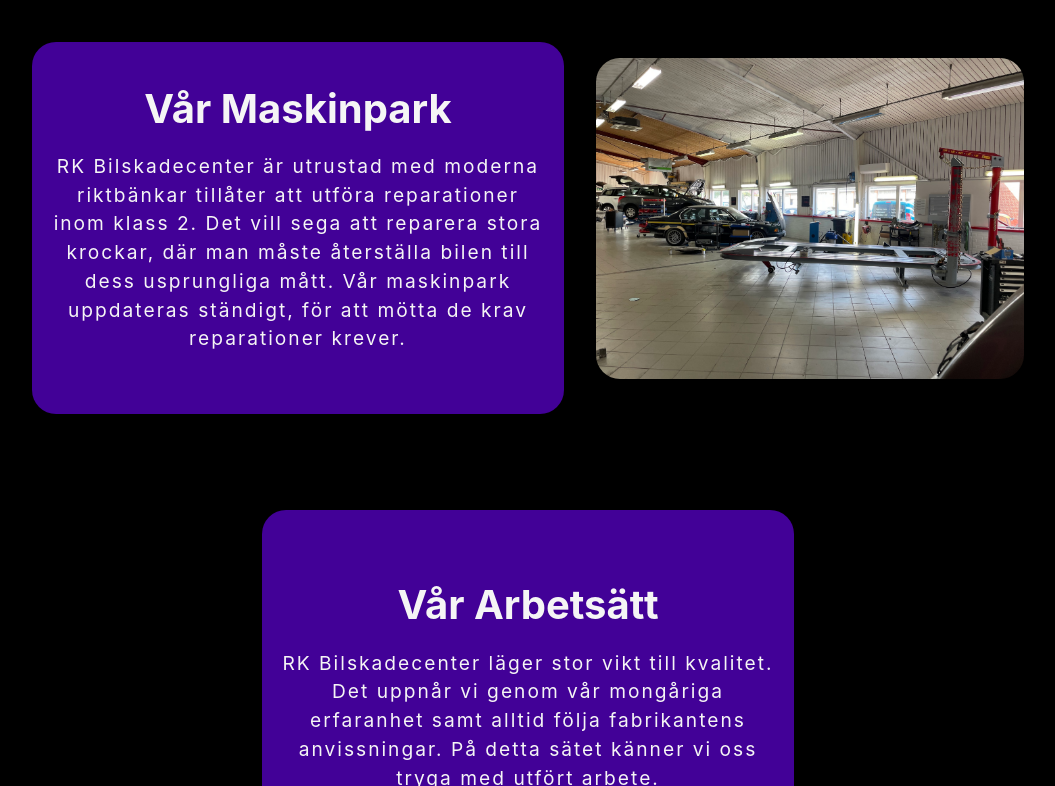
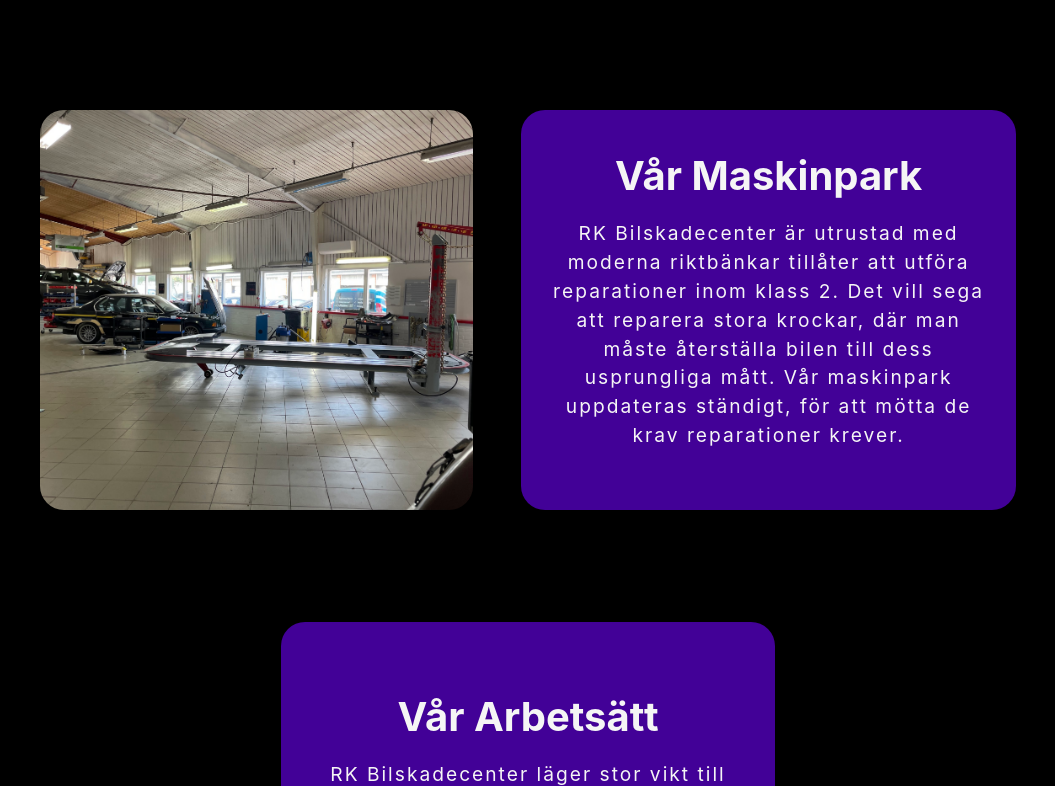
Before and after one commit to DJendryczka/react-rkbil, a React (Create React App) app: page /About in a window 1280 px wide. Shown: the part 554-1340 px from the top of the page, without its empty margins (112-1167 px from the left). Built offline with nearby package versions, Linux system fonts and the light colour scheme.

Commit message:
Ad better style for respon. in about component

```diff
--- a/src/components/Navbar.js
+++ b/src/components/Navbar.js
@@ -33,7 +33,7 @@
             <Link onClick={toggleButton} to='/'>HEM</Link>
             <Link onClick={toggleButton} to='/About'>OM OSS</Link>
             <Link to='/Services'>TJÄNSTER</Link>
-            <Link to='/Projects'>PROJEKT</Link>
+            <Link onClick={toggleButton} to='/Projects'>PROJEKT</Link>
             <Link to='/Contact'>KONTAKT</Link>
           </div>
         </div>
--- a/src/components/pages/About.js
+++ b/src/components/pages/About.js
@@ -22,6 +22,9 @@
         </div>
       </div>
       <div className='container-box'>
+      <div className='img-box'>
+          <img src={Maskinimg} alt='RK Bil dragbänk' className='img' />
+        </div>
         <div className='box'>
           <h1 className='about-tittle'>Vår Maskinpark</h1>
           <p className='about-text'>
@@ -30,17 +33,15 @@
             återställa bilen till dess usprungliga mått. Vår maskinpark uppdateras ständigt, för att mötta de krav reparationer krever.
           </p>
         </div>
-        <div className='img-box'>
-          <img src={Maskinimg} alt='RK Bil dragbänk' className='img' />
-        </div>
+
       </div>
       <div className='container-box'>
       <div className='box'>
           <h1 className='about-tittle'>Vår Arbetsätt</h1>
           <p className='about-text'>
-            RK Bilskadecenter läger stor vikt till kvalitet. Det uppnår vi genom vår mongåriga erfaranhet
-            samt  alltid följa
-            fabrikantens anvissningar. På detta sätet känner vi oss tryga med utfört arbete.
+            RK Bilskadecenter läger stor vikt till kvalitet. Det uppnår vi genom vår mångåriga erfaranhet
+            samt att vi alltid följer
+            fabrikantens anvissningar. På detta sätet känner vi oss trygga med utfört arbete.
           </p>
         </div>
       </div>
--- a/src/components/pages/Home.js
+++ b/src/components/pages/Home.js
@@ -7,8 +7,19 @@
       <video src={SplashImg} autoPlay loop muted />
       <div className='overlay'></div>
       <div className='header'>
-        <h1 className='splash-text'>Välkommen till <br/><span className='company-name'>RK Bilskadecenter AB</span></h1>
-        <h2>Din lokala bilskadereparatör</h2>
+        <h1 className='splash-text'>
+          Välkommen till <br />
+          <span className='company-name'>RK Bilskadecenter AB</span>
+        </h1>
+
+        <div className='splash-card-text'>
+          <h2>Har du en krockskadad bil ? Då har du kommit rätt. </h2>
+          <p>
+            Våra tjänster består av bilplåt reparationer samt lackering av alla
+            bilmärke. Ingen skada är för liten eller för stor. Kontakta oss för
+            offert.
+          </p>
+        </div>
       </div>
     </div>
   );
--- a/src/components/styles/About.css
+++ b/src/components/styles/About.css
@@ -6,7 +6,7 @@
   flex-direction: column;
   justify-content: space-evenly;
   align-items: center;
-  padding-top: 5rem;
+  padding-top: 6rem;
 }
 .container-box {
   width: 80vw;
@@ -16,22 +16,23 @@
   display: flex;
   justify-content: space-evenly;
   align-items: center;
+
 }
 
 .img-box {
   max-width: 500px;
-  min-height: 340px;
-  margin: 1rem;
+  height: 400px;
+  margin: 1.5rem;
 
   border-radius: 1.5rem;
 }
 .box {
-  max-width: 500px;
-  min-height: 340px;
+  max-width: 450px;
+  height: 400px;
   background-color: rgb(66, 1, 151);
-  padding: 1rem;
+  padding: 0 1.4rem;
   border-radius: 1.5rem;
-  margin: 1rem;
+  margin: 1.5rem;
   display: flex;
   flex-direction: column;
   justify-content: center;
@@ -39,6 +40,8 @@
 
 .img {
   width: 100%;
+  height: 100%;
+  object-fit: cover;
   border-radius: 1.5rem;
 }
 .about-tittle {
@@ -58,9 +61,13 @@
     flex-direction: column;
   }
   .about-tittle {
-    font-size: 2rem;
+    font-size: 1.7rem;
   }
   .about-text {
     font-size: 1rem;
+    line-height: 1.3rem;
+  }
+  .img-box{
+    margin-bottom: 3rem;
   }
 }
--- a/src/components/styles/Home.css
+++ b/src/components/styles/Home.css
@@ -34,10 +34,19 @@
 }
 .header h2{
     color: whitesmoke;
-    font-size: 2rem;
+    font-size: 2.4rem;
+}
+.splash-card-text{
+    color: whitesmoke;
+    width: 30%;
+    margin: 0 auto;
+}
+.splash-card-text p{
+    font-size: 1.6rem;
+    letter-spacing: 2px;
 }
 .company-name{
-    color: rgb(221, 20, 20);
+    color: rgb(216, 3, 3);
 }
 @media screen and (max-width: 795px) {
     .header h1{
@@ -46,6 +55,13 @@
     }
     .header h2{
         color: whitesmoke;
-        font-size: 1.7rem;
+        font-size: 1.5rem;
+    }
+    .splash-card-text{
+        width: 80%;
+    }
+    .splash-card-text p{
+        font-size: 1.2rem;
+        letter-spacing: 2px;
     }
   }
```
